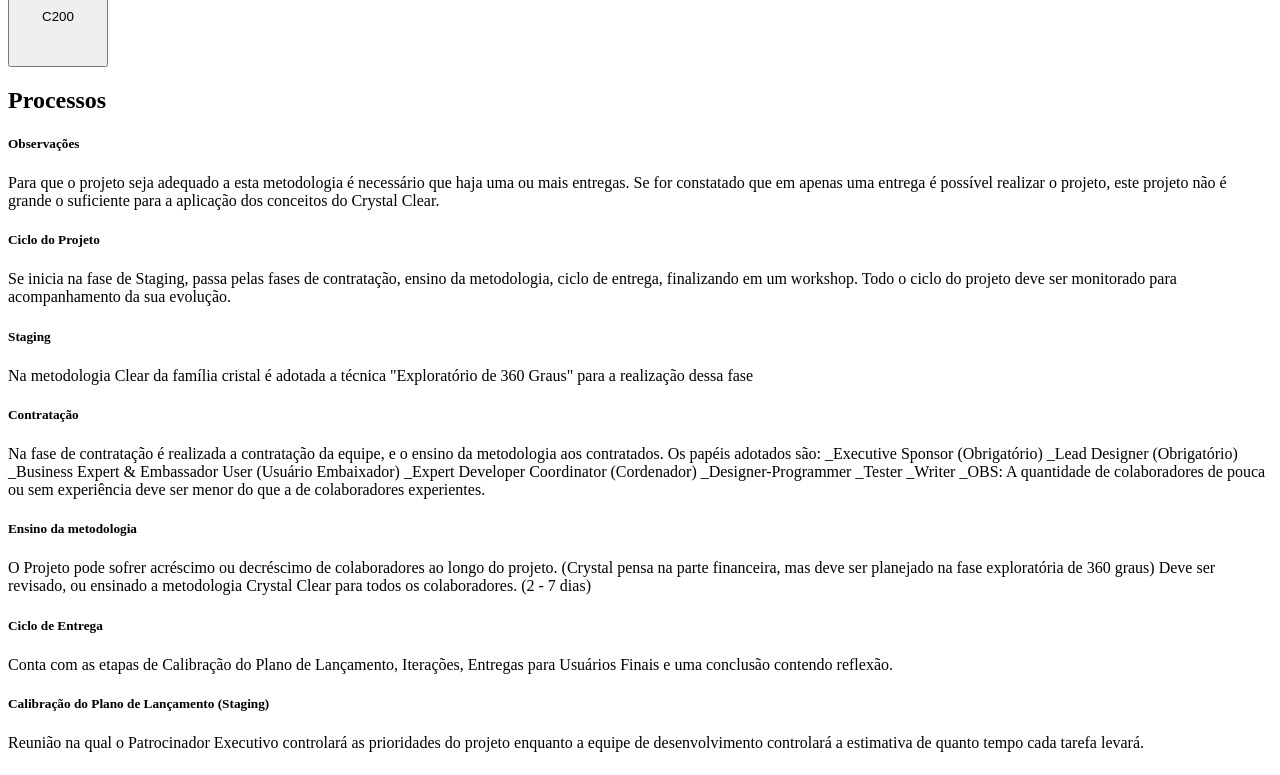
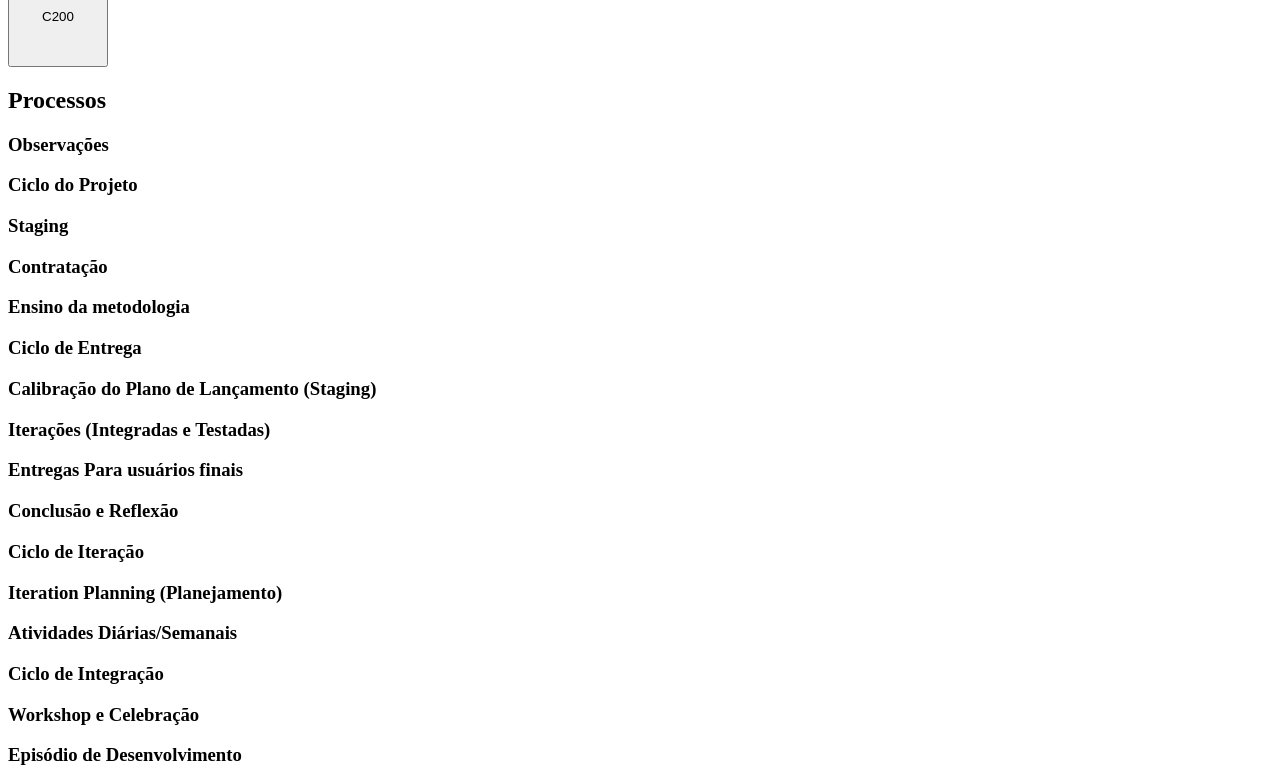
Before and after one commit to MartinsLeonardo/CrystalClear, an Angular app: page / in a window 1280 px wide. Shown: the part 2060-2835 px from the top of the page. Built offline with nearby package versions, Linux system fonts and the light colour scheme; some icons are missing.

Commit message:
Efeito acordeao

```diff
--- a/src/app/app.component.html
+++ b/src/app/app.component.html
@@ -19,13 +19,11 @@
 <h2>
   Processos
 </h2>
-<div *ngFor="let processo of processos">
-  <h5>
+<div *ngFor="let processo of processos" (click)="selecionar(processo)">
+  <h3>
     {{processo.type}}
-  </h5>
-  <p>
-    {{processo.describe}}
-  </p>
+  </h3>
+  <p *ngIf="selecionado == processo">{{processo.describe}}</p>
 </div>
 
 <!-- Sessão Papéis -->
--- a/src/app/app.component.ts
+++ b/src/app/app.component.ts
@@ -11,6 +11,7 @@
   styleUrls: ['./app.component.css']
 })
 export class AppComponent {
+  selecionado = null;
   crystals = [
     new Crystal('Clear','L6','Life (L)'),
     new Crystal('Clear','E6','Essential Money (E)'),
@@ -70,4 +71,8 @@
     new Ferramenta('Ferramenta 2','Desc', 'color')
   ]
   ;
+
+  selecionar(selecionado) {
+    this.selecionado = selecionado;
+  }
 }
```
